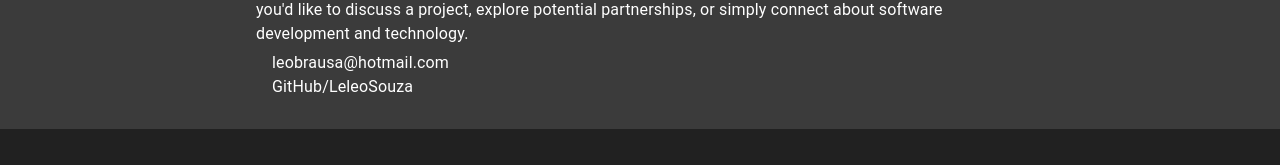
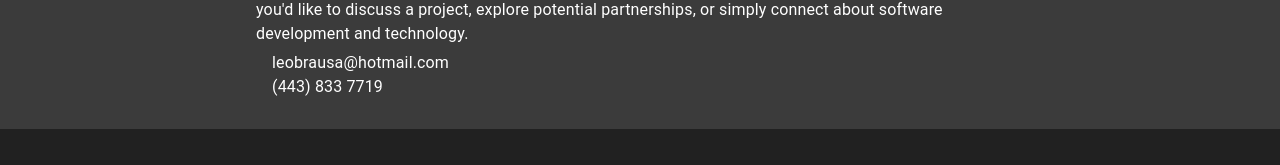
Before and after one commit to LeleoSouza/leo-resume, a React (Vite) app: page / in a window 1280 px wide. Shown: the part 2453-2618 px from the top of the page. Built offline with nearby package versions, Linux system fonts and the light colour scheme; some icons are missing.

Commit message:
updated get in touch

```diff
--- a/src/components/Contact/Contact.tsx
+++ b/src/components/Contact/Contact.tsx
@@ -1,7 +1,7 @@
 import { Box, Link, Typography } from '@mui/material';
 import EmailIcon from '@mui/icons-material/Email';
-import GitHubIcon from '@mui/icons-material/GitHub';
 import MailOutlineIcon from '@mui/icons-material/MailOutline';
+import SmartphoneIcon from '@mui/icons-material/Smartphone';
 export const Contact = () => {
   return (
     <Box
@@ -41,9 +41,9 @@ export const Contact = () => {
             </Link>
           </Box>
           <Box sx={{ display: 'flex', justifyContent: 'flex-start', alignItems: 'center' }}>
-            <GitHubIcon sx={{ paddingRight: '10px' }} />
+            <SmartphoneIcon sx={{ paddingRight: '10px' }} />
             <Link color='inherit' href='https://github.com/LeleoSouza' underline='none'>
-              GitHub/LeleoSouza
+              (443) 833 7719
             </Link>
           </Box>
         </Box>
```
